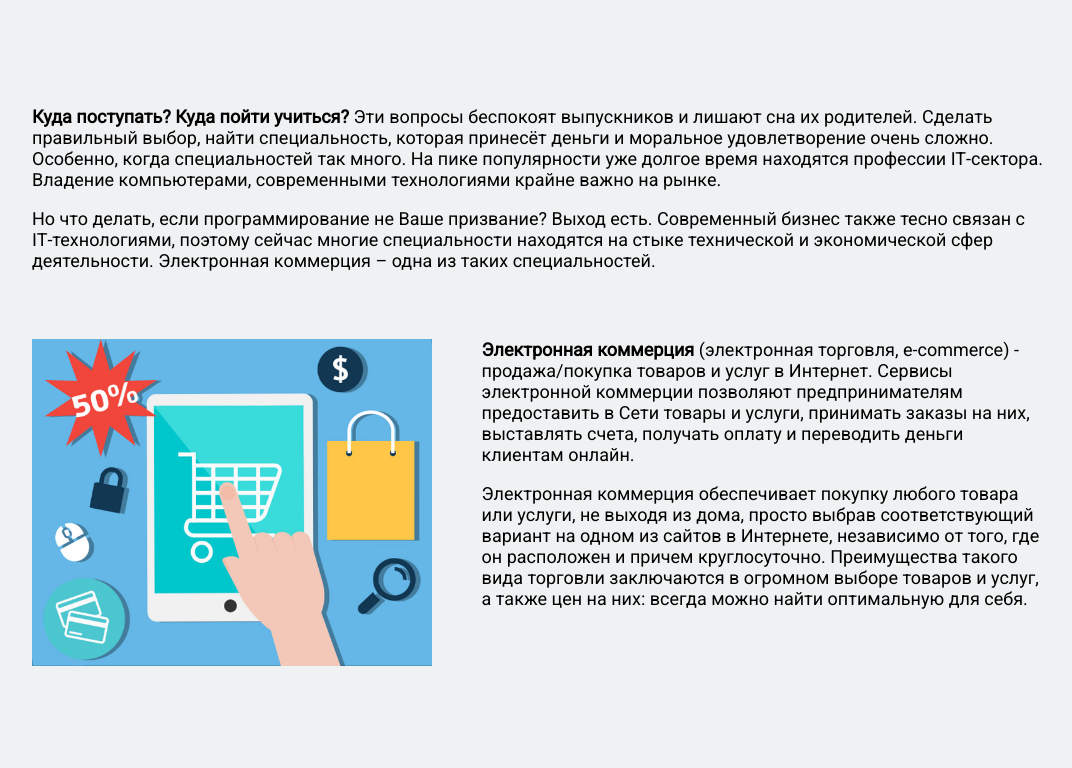
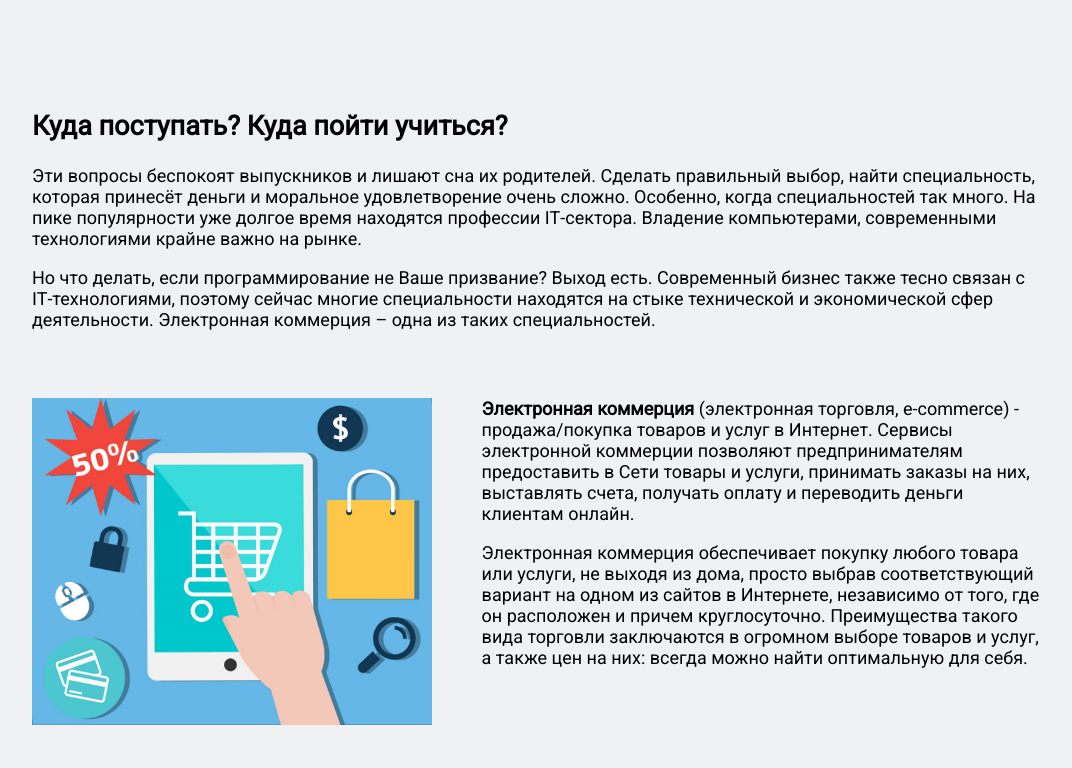
Before and after one commit to alex-judin/alex-judin.github.io, a plain HTML site: page index.html in a window 1280 px wide. Shown: the part 1332-2100 px from the top of the page, without its empty margins (106-1178 px from the left). Drawn offline with nearby package versions, Linux system fonts and the light colour scheme.

Commit message:
Add files via upload

```diff
--- a/index.html
+++ b/index.html
@@ -90,8 +90,8 @@
 	<div class="main-description-wrapper">
 	<div class="main-description clearfix">
 	<div class="main-description-intro">
-
-		<p><strong>Куда поступать?</strong> <strong>Куда пойти учиться?</strong> Эти вопросы беспокоят выпускников и лишают сна их родителей. Сделать правильный выбор, найти специальность, которая принесёт деньги и моральное удовлетворение очень сложно. Особенно, когда специальностей так много. На пике популярности уже долгое время находятся профессии ІТ-сектора. Владение компьютерами, современными технологиями крайне важно на рынке.</p>
+  <h2>Куда поступать? Куда пойти учиться?</h2>
+		<p>Эти вопросы беспокоят выпускников и лишают сна их родителей. Сделать правильный выбор, найти специальность, которая принесёт деньги и моральное удовлетворение очень сложно. Особенно, когда специальностей так много. На пике популярности уже долгое время находятся профессии ІТ-сектора. Владение компьютерами, современными технологиями крайне важно на рынке.</p>
     <p>Но что делать, если программирование не Ваше призвание? Выход есть. Современный бизнес также тесно связан с ІТ-технологиями, поэтому сейчас многие специальности находятся на стыке технической и экономической сфер деятельности. Электронная коммерция – одна из таких специальностей.</p>
 </p>
 	</div>
@@ -137,7 +137,7 @@
 </div>
 
   <div class="recall clearfix">
-  <center><h3>Звезды украинской электронной коммерции</h3></center>
+  <center><h2>Лидеры украинского e-commerce</h2></center>
     <div class="recall-inner">
         <div align="center">
           <img src="img/chechetkin.jpg" class="recall-image">
```
